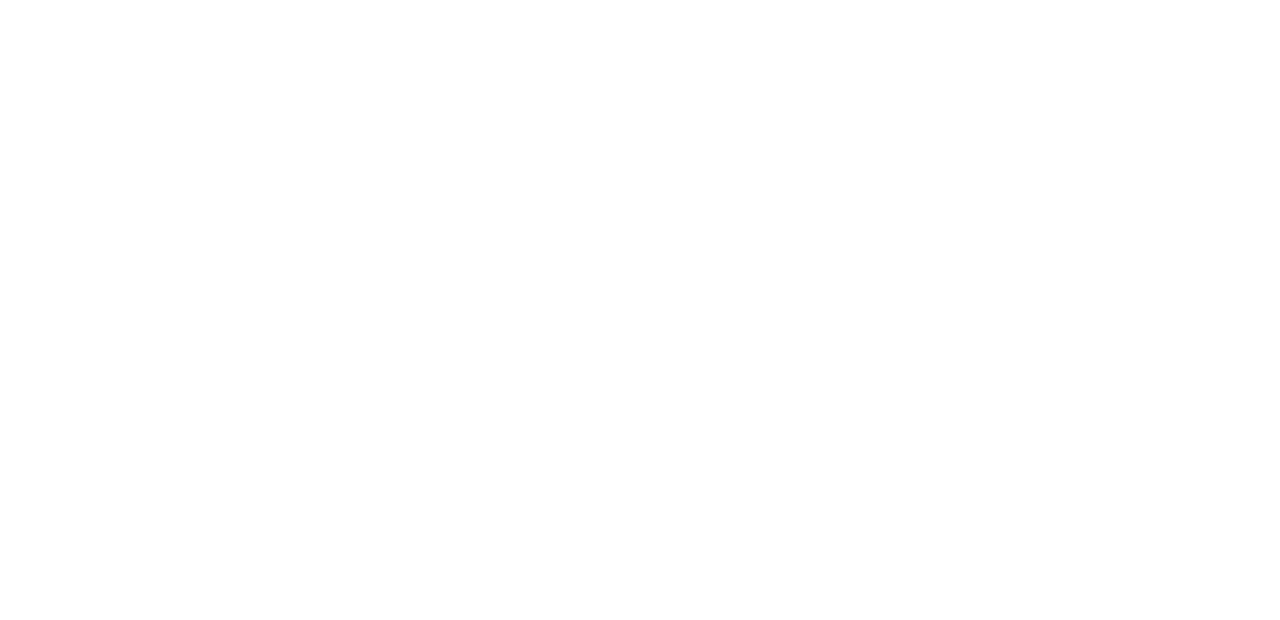
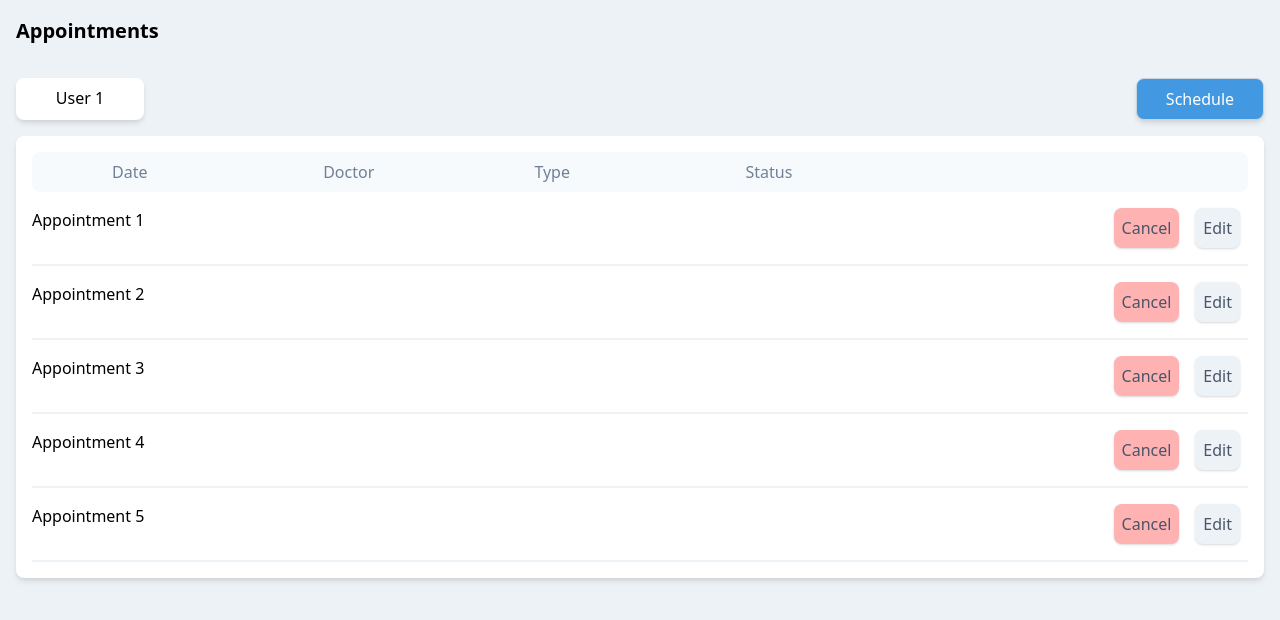
Before and after one commit to andyzen619/sentry-scheduler-client, a React (Create React App) app: page / in a window 1280 px wide. Shown: the top 620 px of the page. Built offline with nearby package versions, Linux system fonts and the light colour scheme.

Commit message:
-add main UI

```diff
--- a/src/App.js
+++ b/src/App.js
@@ -1,9 +1,19 @@
 import React from "react";
+import AppointmentList from "./components/AppointmentList";
 
 function App() {
   return (
-    <div>
-
+    <div className="bg-gray-200 h-screen">
+      <div className="text-xl font-bold p-4">Appointments</div>
+      <div className="flex justify-between m-4">
+        <div className="rounded-lg w-32 shadow-md px-4 py-2 flex justify-center bg-white">
+          User 1
+        </div>
+        <button className="rounded-lg w-32 shadow-md px-4 py-2 flex justify-center bg-blue-500 text-white border border-gray-400">
+          Schedule
+        </button>
+      </div>
+      <AppointmentList />
     </div>
   );
 }
--- /dev/null
+++ b/src/components/AppointmentList.js
@@ -0,0 +1,22 @@
+import React from "react";
+import AppoinmentListItem from "./AppointmentListItem";
+
+const AppointmentList = () => {
+  const list = [1, 2, 3, 4, 5];
+
+  return (
+    <div className='bg-white p-4 m-4 rounded-lg shadow-md'>
+      <div className="flex bg-gray-100 py-2 px-20 rounded-lg text-gray-600">
+        <div className='w-1/5'>Date</div>
+        <div className='w-1/5'>Doctor</div>
+        <div className='w-1/5'>Type</div>
+        <div className='w-1/5'>Status</div>
+      </div>
+      {list.map((item) => (
+        <AppoinmentListItem label={item} />
+      ))}
+    </div>
+  );
+};
+
+export default AppointmentList;
--- /dev/null
+++ b/src/components/AppointmentListItem.js
@@ -0,0 +1,15 @@
+import React from "react";
+
+const AppoinmentListItem = ({ label }) => {
+  return (
+    <div className="flex justify-between border-b-2 border-gray-200 py-4">
+      <div>Appointment {label}</div>
+      <div className='text-gray-700'>
+        <button className='bg-red-300 p-2 rounded-lg shadow mx-2'>Cancel</button>
+        <button className='bg-gray-200 p-2 rounded-lg shadow mx-2'>Edit</button>
+      </div>
+    </div>
+  );
+};
+
+export default AppoinmentListItem;
```
